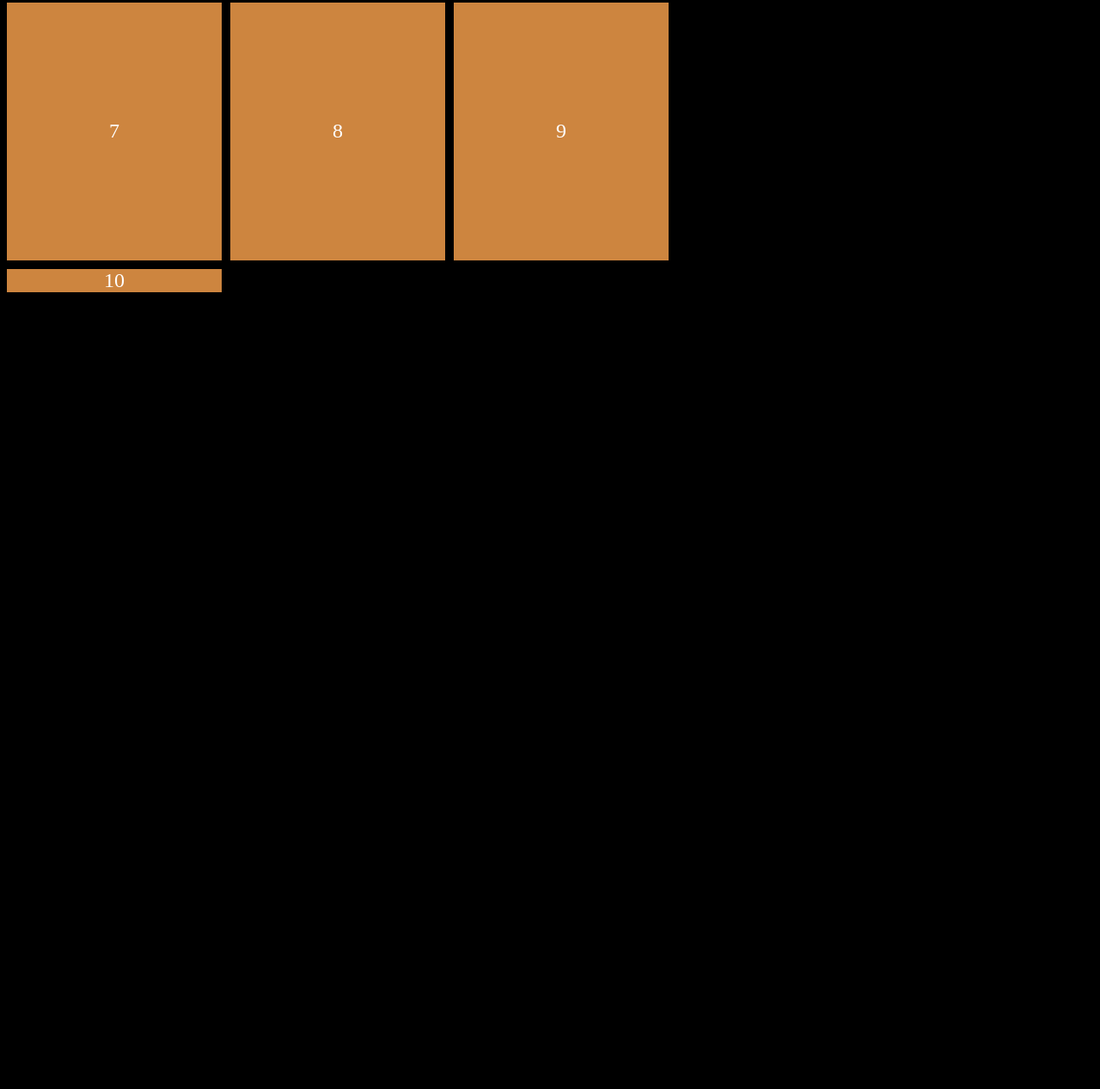
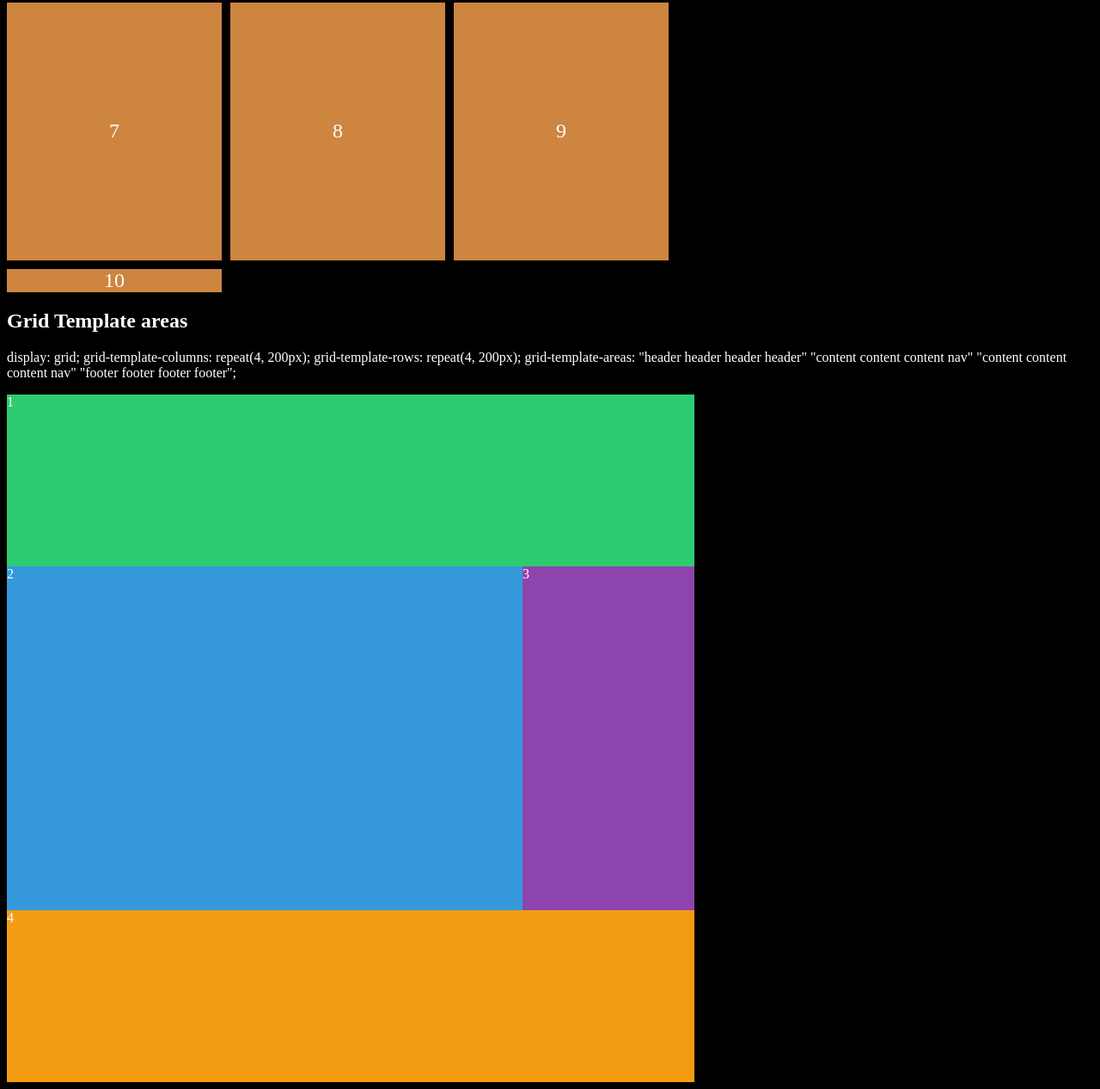
Before and after one commit to ricepotato/css-master, a plain HTML site: page grid/index.html in a window 1280 px wide. Shown: the part 355-1622 px from the top of the page at 86% size. Before the commit the page ends 800 px from the top, so only its background shows below. Drawn offline with Linux system fonts and the light colour scheme.

Commit message:
grid template areas

```diff
--- a/grid/index.css
+++ b/grid/index.css
@@ -19,3 +19,35 @@ body {
   font-size: 24px;
   color: white;
 }
+
+.grid {
+  display: grid;
+  grid-template-columns: repeat(4, 200px);
+  /* grid-template-columns: 200px 200px 200px 200px; */
+  grid-template-rows: repeat(4, 200px);
+  /* grid-template-rows: 200px 200px 200px 200px; */
+  grid-template-areas:
+    "header header header header"
+    "content content content nav"
+    "content content content nav"
+    "footer footer footer footer";
+}
+
+.header {
+  background-color: #2ecc71;
+  grid-area: header;
+}
+.content {
+  background-color: #3498db;
+  grid-area: content;
+}
+
+.nav {
+  background-color: #8e44ad;
+  grid-area: nav;
+}
+
+.footer {
+  background-color: #f39c12;
+  grid-area: footer;
+}
--- a/grid/index.html
+++ b/grid/index.html
@@ -25,5 +25,19 @@
       <div class="child">9</div>
       <div class="child">10</div>
     </div>
+
+    <h2>Grid Template areas</h2>
+    <p>
+      display: grid; grid-template-columns: repeat(4, 200px);
+      grid-template-rows: repeat(4, 200px); grid-template-areas: "header header
+      header header" "content content content nav" "content content content nav"
+      "footer footer footer footer";
+    </p>
+    <div class="grid">
+      <div class="header">1</div>
+      <div class="content">2</div>
+      <div class="nav">3</div>
+      <div class="footer">4</div>
+    </div>
   </body>
 </html>
```
